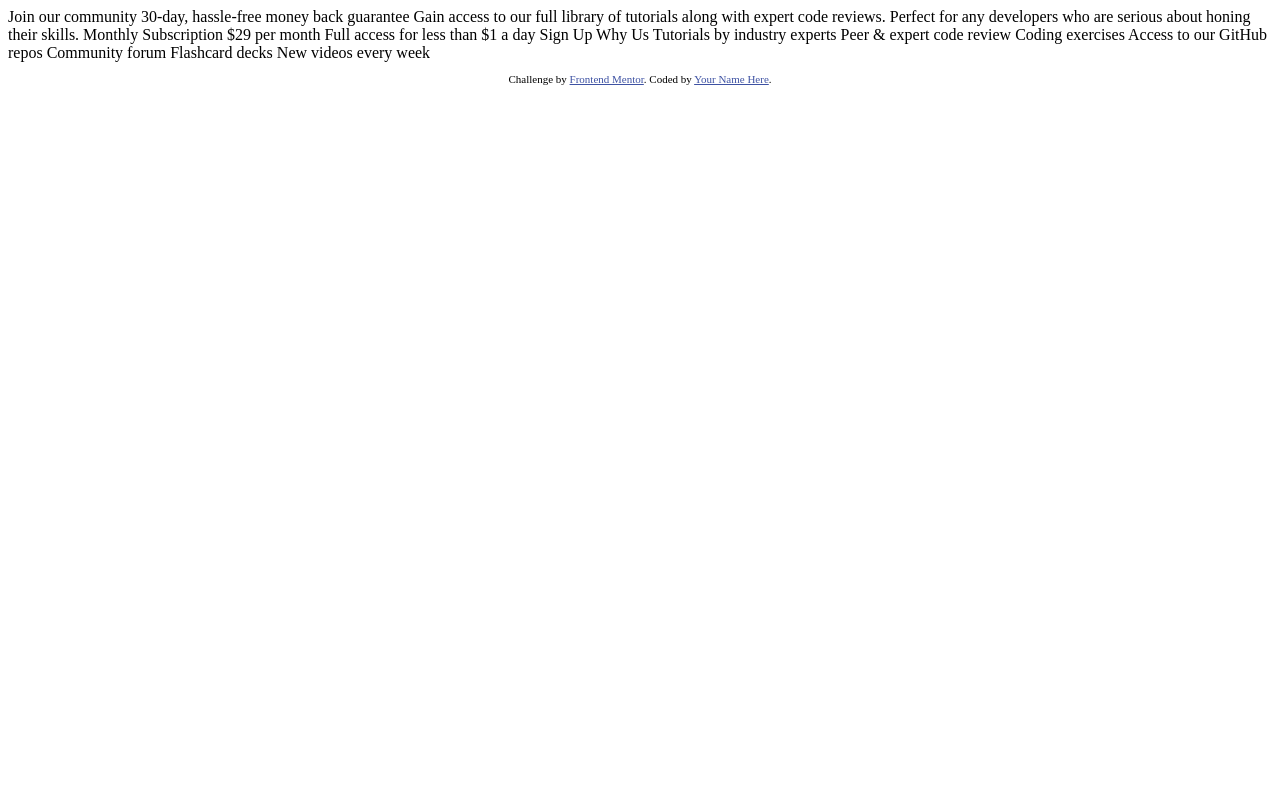
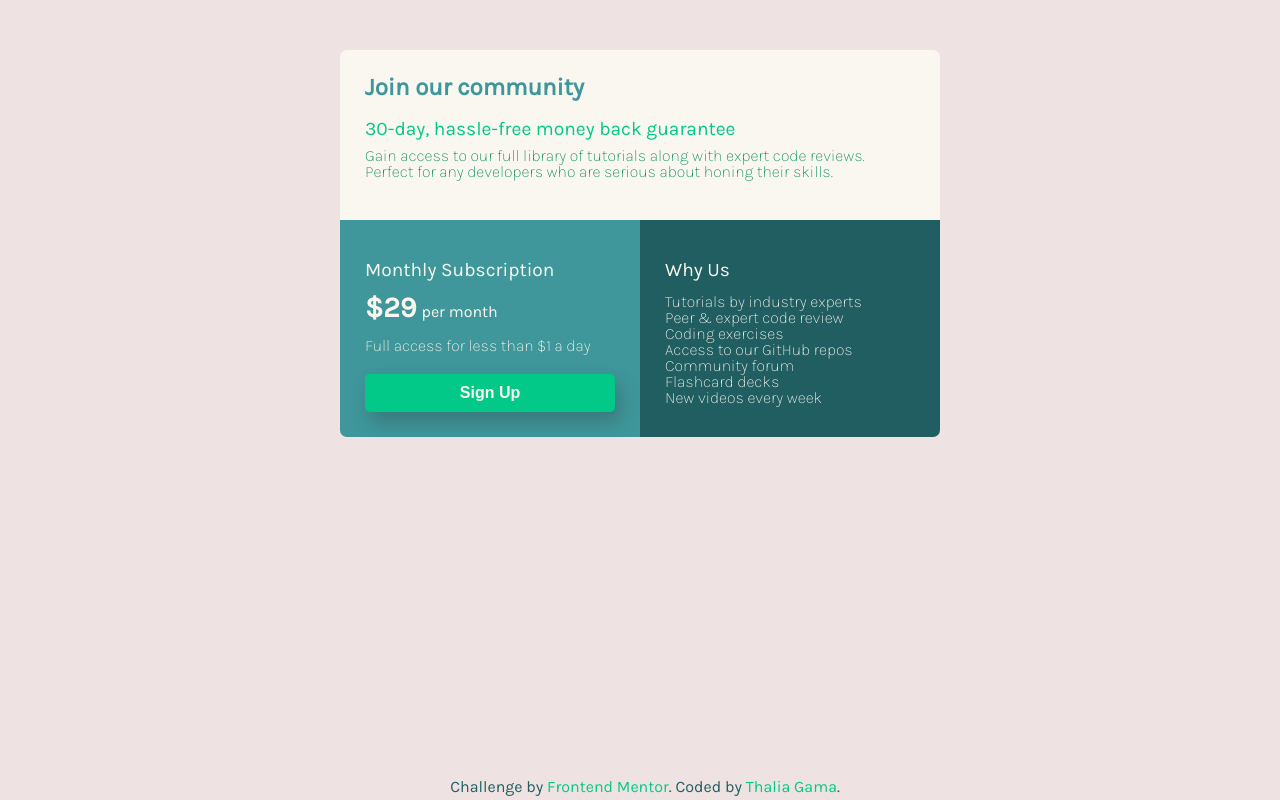
Before and after one commit to thaliagama/single-price-grid-component-master, a plain HTML site: page index.html in a window 1280 px wide. Drawn offline with nearby package versions, Linux system fonts and the light colour scheme.

Commit message:
projeto iniciado com design desktop

```diff
--- /dev/null
+++ b/estilo/style.css
@@ -0,0 +1,121 @@
+@import url('https://fonts.googleapis.com/css2?family=Karla:wght@200;300;400&display=swap');
+
+:root{
+    --bgcolor:#eee2e2;
+    --color:#FAF7F0;
+    --color1:#CDFCF6;
+    --color2:#205E61;
+    --color3:#3F979B;
+    --color4:#03C988;
+    --color5:#088b60;
+}
+
+body{
+    background-color: var(--bgcolor);
+    color: var(--color);
+    font-family: 'Karla', sans-serif;
+}
+
+.container{
+    display: grid;
+    grid-column: 1fr 1fr;
+    grid-template-columns: 300px 300px;
+    justify-content: center;
+    margin-top: 50px;
+}
+
+.join-our-community{
+    background-color: var(--color);
+    grid-column: 1/span 2;
+    border-radius: 7px 7px 0 0;
+}
+
+#text-library-tutorials{
+    color: var(--color5);
+    margin-bottom: 15px;
+}
+
+.monthly-subscription{
+    background-color: var(--color3);
+    border-radius: 0 0 0 7px;
+}
+
+#price{
+    font-size: 1.8em;
+    font-weight: bold;
+    margin-right: 5px;
+}
+
+#text-full-acess{
+    margin-top: 15px;
+}
+
+.why-us{
+    background-color: var(--color2);
+    border-radius: 0 0 7px 0;
+    grid-column: 2/2;
+}
+
+h1{
+    font-size: 1.5em;
+    font-weight: bold;
+    color: var(--color3);
+    margin-bottom: 20px;
+}
+
+h2{
+    font-size: 1.2em;
+    margin-top: 15px;
+    margin-bottom: 15px;
+}
+
+#guarantee{
+    color: var(--color4);
+    margin-bottom: 10px;
+}
+
+.bloco{
+    padding: 25px;
+    text-align: left;
+}
+
+p{
+    font-weight: lighter;
+}
+
+button{
+    background-color: var(--color4);
+    border: none;
+    border-radius: 5px;
+    color: var(--color);
+    width: 250px;
+    font-size: 1em;
+    padding: 10px;
+    margin-top: 20px;
+    font-weight: bold;
+    cursor: pointer;
+    box-shadow: 5px 10px 18px #29282844;
+}
+
+button:hover{
+    transition: 0.3s;
+    background-color: var(--color5);
+}
+
+.attribution {
+    color: var(--color2);
+}
+
+.attribution > a {
+    text-decoration: none;
+    color: var(--color4);
+}
+
+footer{
+    width: 100%;
+    text-align: center;
+    position: fixed;
+    bottom:0;
+    padding: 5px;
+    font-weight: bold;
+}
--- a/index.html
+++ b/index.html
@@ -2,48 +2,52 @@
 <html lang="en">
 <head>
   <meta charset="UTF-8">
-  <meta name="viewport" content="width=device-width, initial-scale=1.0"> <!-- displays site properly based on user's device -->
-
+  <meta name="viewport" content="width=device-width, initial-scale=1.0">
   <link rel="icon" type="image/png" sizes="32x32" href="./images/favicon-32x32.png">
-
+  <link rel="stylesheet" href="https://cdnjs.cloudflare.com/ajax/libs/meyer-reset/2.0/reset.min.css" integrity="sha512-NmLkDIU1C/C88wi324HBc+S2kLhi08PN5GDeUVVVC/BVt/9Izdsc9SVeVfA1UZbY3sHUlDSyRXhCzHfr6hmPPw==" crossorigin="anonymous" referrerpolicy="no-referrer" />
+  <link rel="stylesheet" href="estilo/style.css">
   <title>Frontend Mentor | Single Price Grid Component</title>
 
-  <!-- Feel free to remove these styles or customise in your own stylesheet 👍 -->
-  <style>
-    .attribution { font-size: 11px; text-align: center; }
-    .attribution a { color: hsl(228, 45%, 44%); }
-  </style>
+
 </head>
 <body>
-  Join our community
+  <main class="container">
+    <div class="join-our-community bloco">
+      <h1>Join our community</h1>
+      <h2 id="guarantee">30-day, hassle-free money back guarantee</h2>
+      <p id="text-library-tutorials">
+        Gain access to our full library of tutorials along with expert code reviews.<br>
+        Perfect for any developers who are serious about honing their skills.
+      </p>
+    </div>
 
-  30-day, hassle-free money back guarantee
+    <div class="monthly-subscription bloco">
+      <h2>Monthly Subscription</h2>
+      <div>
+         <sup id="price">&dollar;29</sup>per month
+      </div>
+      <p id="text-full-acess">Full access for less than &dollar;1 a day</p>
+      <button>Sign Up</button>
+    </div>
 
-  Gain access to our full library of tutorials along with expert code reviews.
-  Perfect for any developers who are serious about honing their skills.
-
-  Monthly Subscription
-
-  &dollar;29 per month
-
-  Full access for less than &dollar;1 a day
-
-  Sign Up
-
-  Why Us
-
-  Tutorials by industry experts
-  Peer &amp; expert code review
-  Coding exercises
-  Access to our GitHub repos
-  Community forum
-  Flashcard decks
-  New videos every week
+    <div class="why-us bloco">
+      <h2>Why Us</h2>
+      <p>
+        Tutorials by industry experts<br>
+        Peer &amp; expert code review<br>
+        Coding exercises<br>
+        Access to our GitHub repos<br>
+        Community forum<br>
+        Flashcard decks<br>
+        New videos every week
+      </p>
+    </div>
+  </main>
 
   <footer>
     <p class="attribution">
       Challenge by <a href="https://www.frontendmentor.io?ref=challenge" target="_blank">Frontend Mentor</a>.
-      Coded by <a href="#">Your Name Here</a>.
+      Coded by <a href="https://github.com/thaliagama" target="_blank">Thalia Gama</a>.
     </p>
   </footer>
 </body>
```
Also changed, not shown: design/desktop-preview.jpg (deleted), 1 other file.
